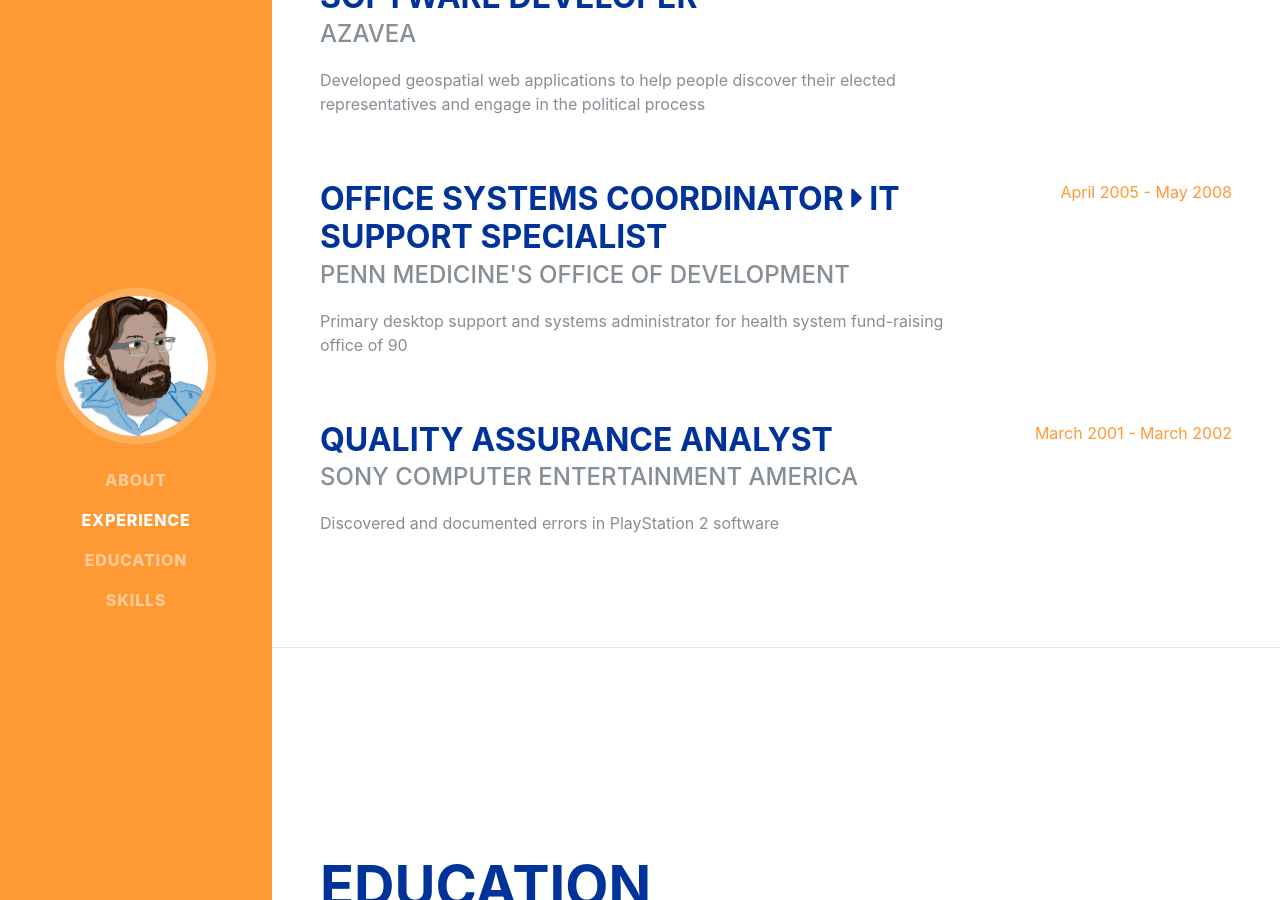
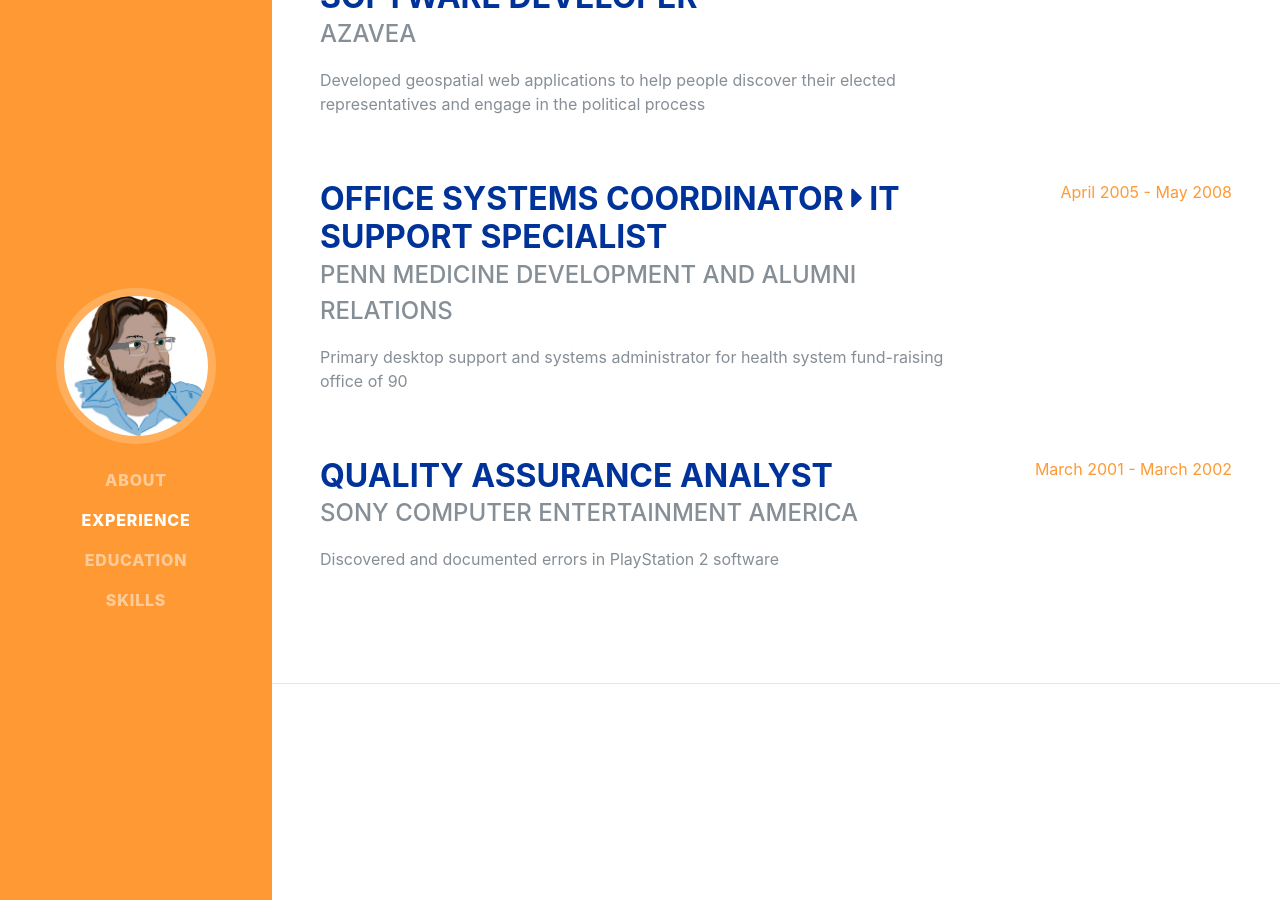
Before and after one commit to andrewjennings/andrewjennings.github.io, a Jekyll site: the page built from index.md, in a window 1280 px wide and 900 px high, scrolled down 1325 px. Built offline with Jekyll 4.4.1, drawn with Linux system fonts in a browser that asks for light colours; some web fonts are replaced; some of the changed text lies outside the part shown.

```diff
--- a/_data/educations.yml
+++ b/_data/educations.yml
@@ -4,5 +4,5 @@
 
 - location: The Pennsylvania State University
   degree: Bachelor of the Arts
-  track: Journalism with a minor in the Japanese Language
+  track: Journalism with a minor in the Japanese language
   time_frame: Fall 1995 - Fall 1999
--- a/_data/experiences.yml
+++ b/_data/experiences.yml
@@ -9,7 +9,7 @@
   time_frame: May 2008 - September 2012
 
 - title: Office Systems Coordinator <i class="fa fa-small fa-caret-right"> </i> IT Support Specialist
-  employer: PENN Medicine's Office of Development
+  employer: Penn Medicine Development and Alumni Relations
   description: Primary desktop support and systems administrator for health system fund-raising office of 90
   time_frame: April 2005 - May 2008
 
```
Also changed, not shown: README.md.
